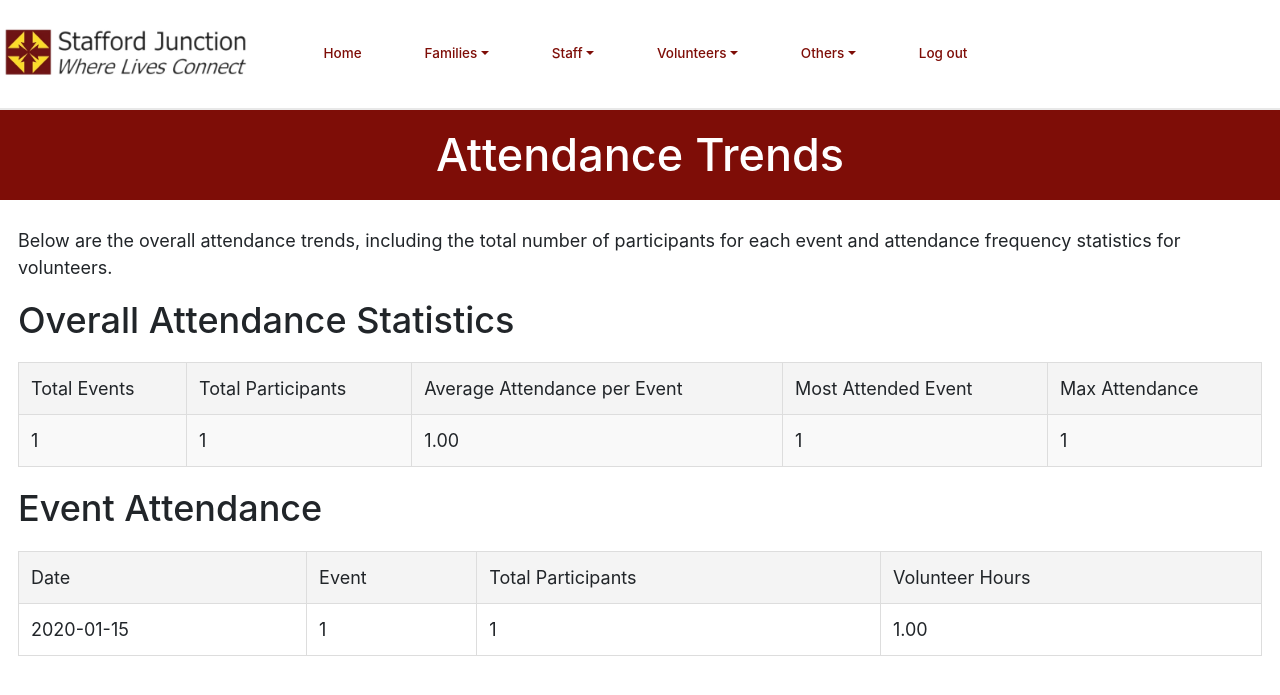
After one commit to YonatanAsfaw/StaffordJunction, a PHP site: page /overallAttendence.php in a window 1280 px wide. The commit adds this page. Shown: the top 695 px of the page. Run offline with PHP 8.4, Linux system fonts and the light colour scheme; the visitor is signed in with stand-in values (Sample User, id 1); tables that the repository leaves empty hold one stand-in row (values such as "Sample post").

Commit message:
add overall attendence stats

```diff
--- a/database/dbActualActivityForm.php
+++ b/database/dbActualActivityForm.php
@@ -128,3 +128,73 @@ function getActualActivitySubmissions() {
     }
     return [];
 }
+
+function get_attendance_trends() {
+    $connection = connect();
+
+    $query = "
+        SELECT id AS activity_id, date, activity, SUM(attend_num) AS total_attendance
+        FROM dbActualActivityForm
+        GROUP BY id, date, activity
+        ORDER BY date DESC;
+    ";
+
+    $result = mysqli_query($connection, $query);
+
+    $attendance_data = [];
+    while ($row = mysqli_fetch_assoc($result)) {
+        $attendance_data[] = $row;
+    }
+
+    mysqli_close($connection);
+
+    return $attendance_data;
+}
+
+function get_attendance_statistics() {
+    $connection = connect();
+
+    $query = "
+        SELECT
+            COUNT(id) AS total_events,
+            SUM(attend_num) AS total_attendance,
+            AVG(attend_num) AS avg_attendance,
+            MAX(attend_num) AS max_attendance,
+            (SELECT activity FROM dbActualActivityForm ORDER BY attend_num DESC LIMIT 1) AS most_attended_event
+        FROM dbActualActivityForm;
+    ";
+
+    $result = mysqli_query($connection, $query);
+    $stats = mysqli_fetch_assoc($result);
+
+    mysqli_close($connection);
+
+    return $stats; // Returns an associative array with statistics
+}
+
+/**
+ * Function to get total volunteer hours per event.
+ */
+function get_volunteer_hours_per_event() {
+    $connection = connect();
+
+    $query = "
+        SELECT a.id AS activity_id, a.activity, SUM(v.hours) AS total_hours
+        FROM dbActualActivityForm a
+        LEFT JOIN dbVolunteerReport v ON a.id = v.activity_id
+        GROUP BY a.id, a.activity
+    ";
+
+    $result = mysqli_query($connection, $query);
+
+    if (!$result) {
+        error_log("Error fetching volunteer hours: " . mysqli_error($connection));
+        mysqli_close($connection);
+        return [];
+    }
+
+    $hoursData = mysqli_fetch_all($result, MYSQLI_ASSOC);
+    mysqli_close($connection);
+
+    return $hoursData;
+}
--- a/header.php
+++ b/header.php
@@ -108,6 +108,7 @@
         $permission_array['removevolunteeraccount.php'] = 3;
         $permission_array['staffaccount.php'] = 3;
         $permission_array['volunteeraccount.php'] = 3;
+        $permission_array['overallattendence.php'] = 3;
 
         $permission_array['volunteerReportForm.php'] = 4;
 
@@ -183,6 +184,7 @@
                 echo('<li class="nav-item dropdown">');
                 echo('<a class="nav-link dropdown-toggle" id="navbarDropdown" role="button" data-toggle="dropdown" aria-haspopup="true" aria-expanded="false">Others</a>');
                 echo('<div class="dropdown-menu">');
+                echo('<a class="dropdown-item" href="' . $path . 'overallAttendence.php">View Overall Attendence</a>');
                 echo('<a class="dropdown-item" href="' . $path . 'changePassword.php">Change Password</a>');
 
                 echo('</div>');
--- /dev/null
+++ b/overallAttendence.php
@@ -0,0 +1,112 @@
+<?php
+session_cache_expire(30);
+session_start();
+ini_set("display_errors", 1);
+error_reporting(E_ALL);
+
+$loggedIn = false;
+$accessLevel = 0;
+$userID = null;
+
+if (isset($_SESSION['_id'])) {
+    require_once('include/input-validation.php');
+    $loggedIn = true;
+    $accessLevel = $_SESSION['access_level'];
+    $userID = $_SESSION['_id'];
+} else {
+    header('Location: login.php');
+    die();
+}
+
+// Include necessary database functions
+require_once("database/dbActualActivityForm.php");
+require_once("database/dbVolunteerReportForm.php");
+
+$attendanceTrends = get_attendance_trends(); // Fetch attendance trends from the function
+$attendanceStats = get_attendance_statistics(); // Fetch attendance statistics
+$volunteerHours = get_volunteer_hours_per_event();
+?>
+
+<!DOCTYPE html>
+<html lang="en">
+<head>
+    <meta charset="UTF-8">
+    <meta http-equiv="X-UA-Compatible" content="IE=edge">
+    <title>Attendance Trends</title>
+    <meta name="viewport" content="width=device-width, initial-scale=1">
+    <?php require_once("universal.inc"); ?>
+    <style>
+        table {
+            width: 100%;
+            border-collapse: collapse;
+            margin: 20px 0;
+            font-size: 18px;
+            text-align: left;
+        }
+        th, td {
+            padding: 12px;
+            border: 1px solid #ddd;
+        }
+        th {
+            background-color: #f4f4f4;
+        }
+        tr:nth-child(even) {
+            background-color: #f9f9f9;
+        }
+    </style>
+</head>
+<body>
+    <?php require_once("header.php"); ?>
+
+    <h1>Attendance Trends</h1>
+    <main class="attendance-trends">
+        <p>Below are the overall attendance trends, including the total number of participants for each event and attendance frequency statistics for volunteers.</p>
+
+        <h2>Overall Attendance Statistics</h2>
+        <table>
+            <tr>
+                <th>Total Events</th>
+                <th>Total Participants</th>
+                <th>Average Attendance per Event</th>
+                <th>Most Attended Event</th>
+                <th>Max Attendance</th>
+            </tr>
+            <tr>
+                <td><?php echo htmlspecialchars($attendanceStats['total_events']); ?></td>
+                <td><?php echo htmlspecialchars($attendanceStats['total_attendance']); ?></td>
+                <td><?php echo number_format($attendanceStats['avg_attendance'], 2); ?></td>
+                <td><?php echo htmlspecialchars($attendanceStats['most_attended_event']); ?></td>
+                <td><?php echo htmlspecialchars($attendanceStats['max_attendance']); ?></td>
+            </tr>
+        </table>
+
+        <h2>Event Attendance</h2>
+<table>
+    <thead>
+        <tr>
+            <th>Date</th>
+            <th>Event</th>
+            <th>Total Participants</th>
+            <th>Volunteer Hours</th>
+        </tr>
+    </thead>
+    <tbody>
+        <?php foreach ($attendanceTrends as $trend): ?>
+            <tr>
+                <td><?php echo htmlspecialchars($trend['date']); ?></td>
+                <td><?php echo htmlspecialchars($trend['activity']); ?></td>
+                <td><?php echo htmlspecialchars($trend['total_attendance']); ?></td>
+                <td>
+                    <?php
+                        $activityID = $trend['activity_id'];
+                        $hours = array_column($volunteerHours, 'total_hours', 'activity_id')[$activityID] ?? 0;
+                        echo number_format($hours, 2);
+                    ?>
+                </td>
+            </tr>
+        <?php endforeach; ?>
+    </tbody>
+</table>
+
+</body>
+</html>
```
